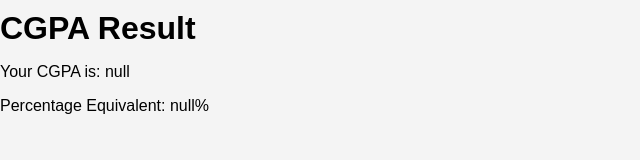
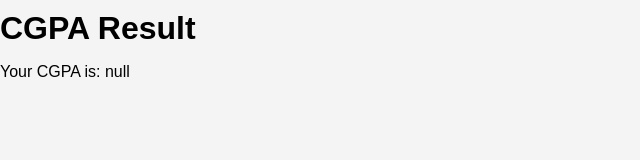
Before and after one commit to Saidheeraj-4002/Grade_calculator, a plain HTML site: page cgpa_result.html in a window 1280 px wide. Shown: the whole page, without its empty margins (0-640 px from the left). Drawn offline with Linux system fonts and the light colour scheme.

Commit message:
Update cgpa_result.html

```diff
--- a/cgpa_result.html
+++ b/cgpa_result.html
@@ -17,7 +17,7 @@
             const percentage = sessionStorage.getItem('cgpaPercentage');
 
             document.getElementById('cgpaResult').innerText = `Your CGPA is: ${cgpa}`;
-            document.getElementById('percentageResult').innerText = `Percentage Equivalent: ${percentage}%`;
+
         });
     </script>
 </body>
```
